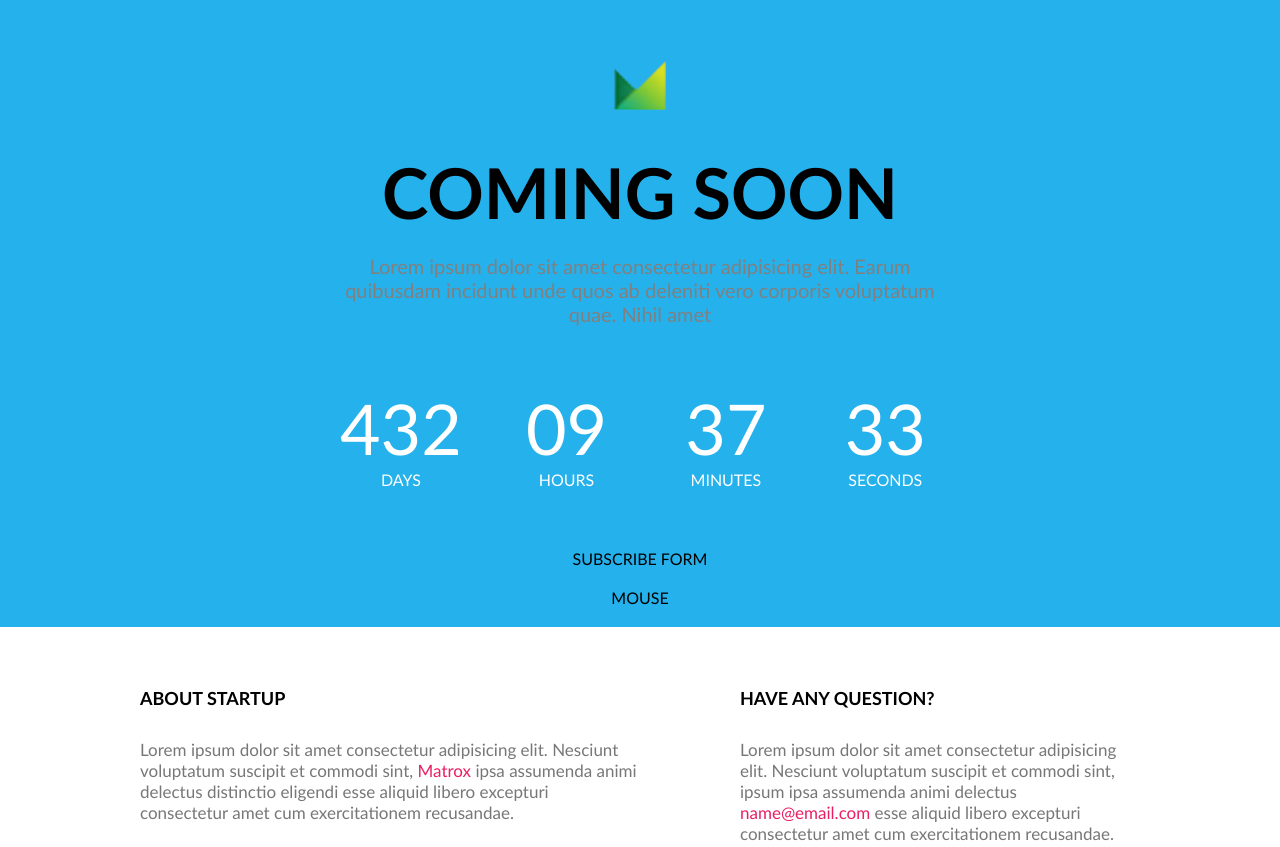
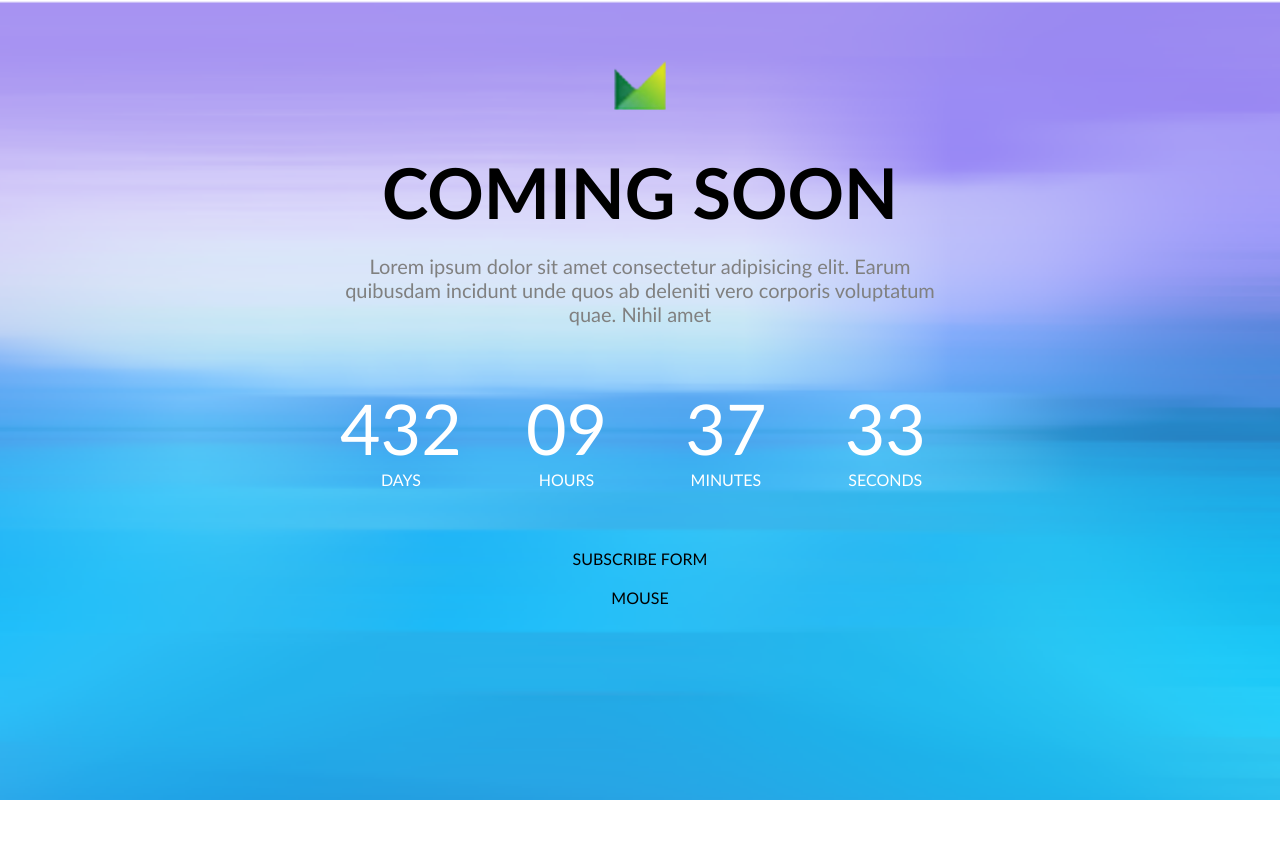
Before and after one commit to ugnekiev/39-grupe-coming-soon, a website: page index.html in a window 1280 px wide. Shown: the top 847 px of the page. Drawn offline with Linux system fonts and the light colour scheme.

Commit message:
Hero background

```diff
--- a/css/pages/home.css
+++ b/css/pages/home.css
@@ -19,6 +19,11 @@
 
 .hero {
    padding-bottom: 20px;
+   background-image: url(../../img/background.png);
+   background-position: center;
+   background-size: cover;
+   min-height: 100vh;
+   background-attachment: fixed;
 }
 
 .hero > .row-short {
```
